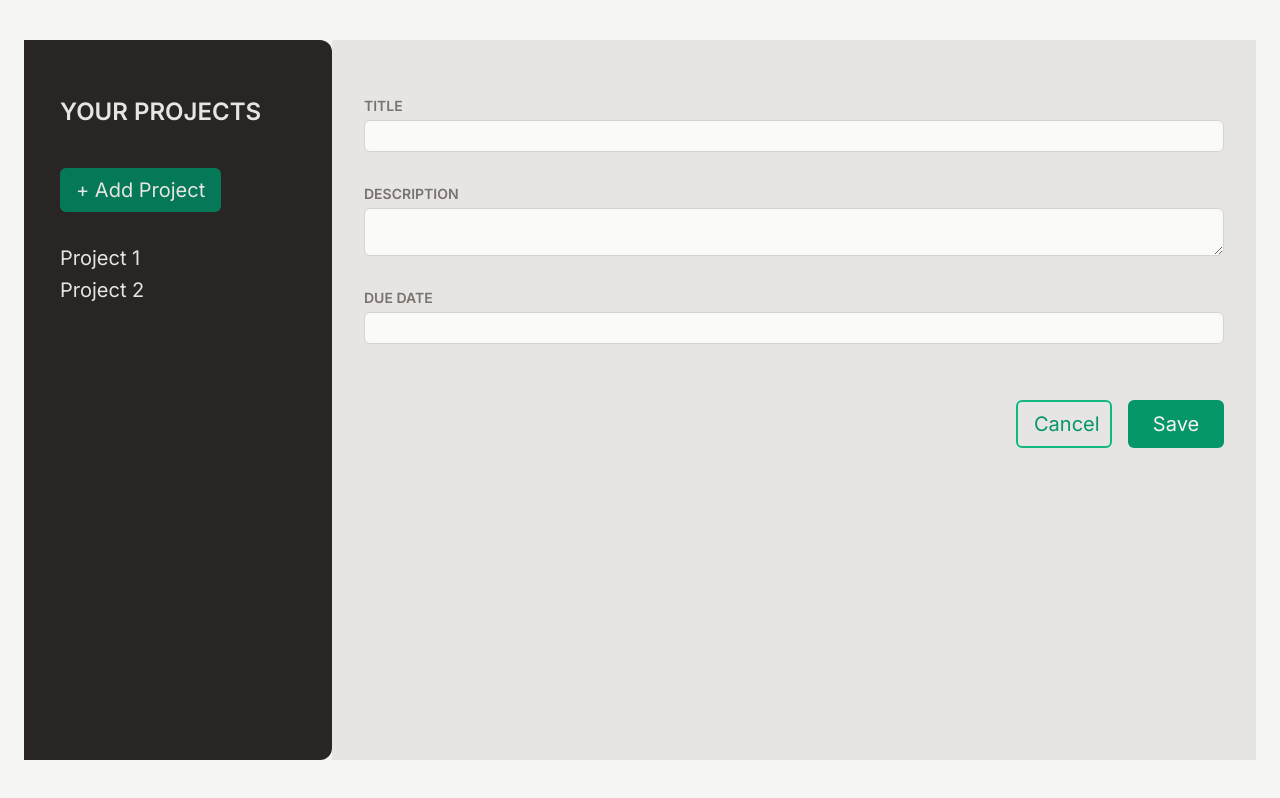
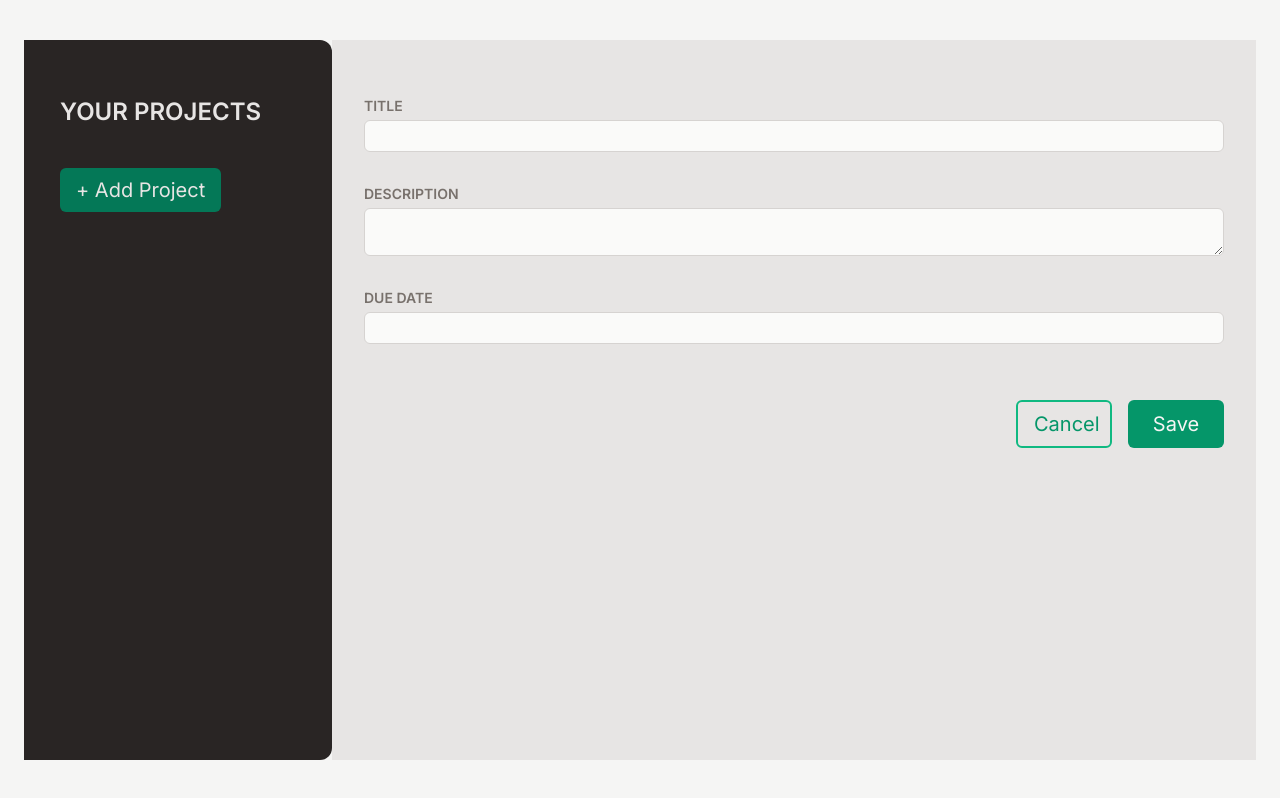
Before and after one commit to pauchessa/project-management-app, a React (Vite) app: page / in a window 1280 px wide. Built offline with nearby package versions, Linux system fonts and the light colour scheme.

Commit message:
added project titles to sidebar

```diff
--- a/src/App.jsx
+++ b/src/App.jsx
@@ -11,7 +11,7 @@ function App() {
   return (
     <div className="">
       <div className="max-w-7xl mx-auto px-6 py-10 grid grid-cols-[1fr_3fr] min-h-screen">
-        <ProjectsList />
+        <ProjectsList projectsList={projectsList} />
         <main className="bg-stone-200">
           {/* <ProjectDetails /> */}
           {/* <NoProjectsPlaceholder></NoProjectsPlaceholder> */}
--- a/src/components/ProjectsList.jsx
+++ b/src/components/ProjectsList.jsx
@@ -1,4 +1,4 @@
-export default function ProjectsList() {
+export default function ProjectsList({ projectsList }) {
   return (
     <aside className="bg-stone-800 text-stone-200 px-9 py-14 rounded-r-xl">
       <h2 className="text-2xl font-semibold mb-10 uppercase">Your projects</h2>
@@ -7,12 +7,12 @@ export default function ProjectsList() {
         + Add Project
       </button>
       <ul className="text-stone-200 text-xl flex flex-col gap-1">
-        <li>
-          <button>Project 1</button>
-        </li>
-        <li>
-          <button>Project 2</button>
-        </li>
+        {projectsList.length > 0 &&
+          projectsList.map((project) => (
+            <li>
+              <button>{project.title}</button>
+            </li>
+          ))}
       </ul>
     </aside>
   );
```
